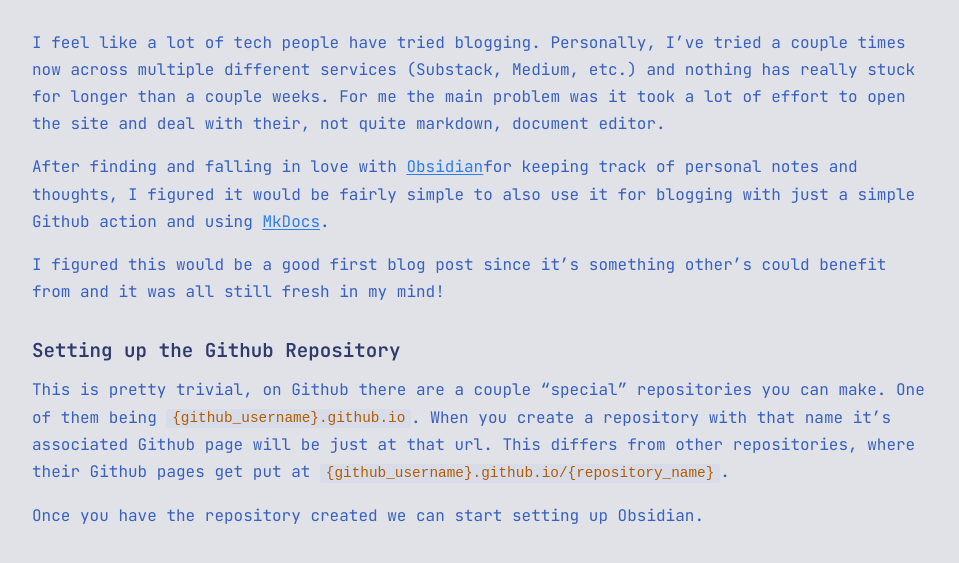
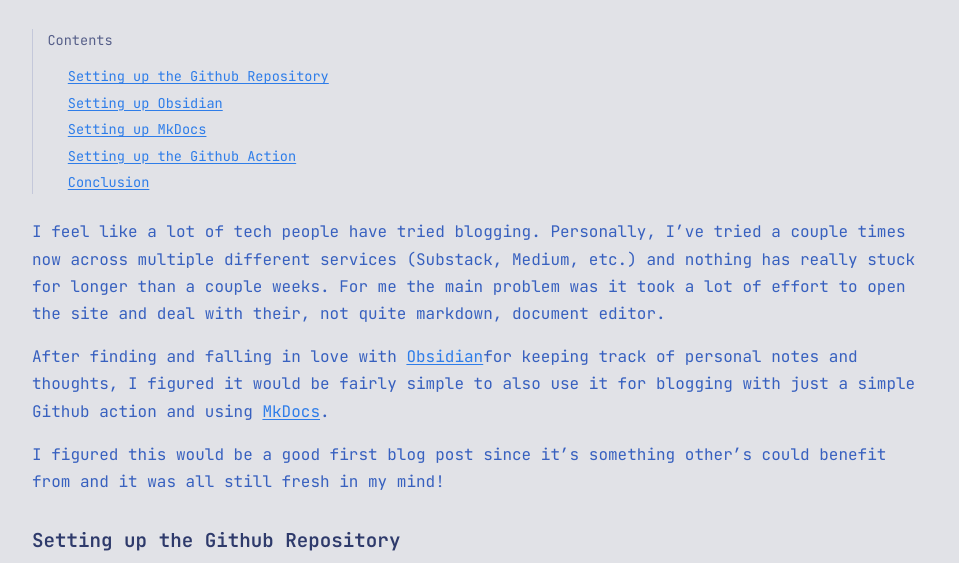
Before and after one commit to lazarust/lazarust.github.io, an Astro site: page /posts/blogging-with-github-pages-mkdocs-and-obsidian in a window 1280 px wide. Shown: the part 214-777 px from the top of the page, without its empty margins (160-1119 px from the left). Built offline with nearby package versions, Linux system fonts and the light colour scheme; Astro itself is replaced by a stand-in of ours.

Commit message:
feat(posts): add article table of contents

```diff
--- a/src/pages/posts/[...slug].astro
+++ b/src/pages/posts/[...slug].astro
@@ -13,7 +13,8 @@ export async function getStaticPaths() {
 }
 
 const { post } = Astro.props;
-const { Content } = await render(post);
+const { Content, headings } = await render(post);
+const tocHeadings = headings.filter((heading) => heading.depth <= 3);
 ---
 
 <BaseLayout title={post.data.title}>
@@ -36,6 +37,18 @@ const { Content } = await render(post);
       <h1>{post.data.title}</h1>
       <time datetime={post.data.date}>{formatPostDate(post.data.date, 'long')}</time>
     </header>
+    {tocHeadings.length >= 3 && (
+      <nav class="post-toc" aria-label="Table of contents">
+        <p class="post-toc-label">Contents</p>
+        <ul>
+          {tocHeadings.map((heading) => (
+            <li>
+              <a href={`#${heading.slug}`}>{heading.text}</a>
+            </li>
+          ))}
+        </ul>
+      </nav>
+    )}
     <Content />
   </article>
 </BaseLayout>
--- a/src/styles/tokyonight.css
+++ b/src/styles/tokyonight.css
@@ -348,6 +348,34 @@ kbd {
   color: var(--comment);
 }
 
+.post-toc {
+  margin: 0 0 1.5rem;
+  padding-left: 0.9rem;
+  border-left: 1px solid var(--border);
+  font-size: 0.85rem;
+}
+
+.post-toc-label {
+  margin-bottom: 0.25rem;
+  color: var(--comment);
+}
+
+.post-toc ul {
+  list-style: none;
+}
+
+.post-toc li {
+  margin: 0.1rem 0;
+}
+
+.post-toc a {
+  color: var(--fg);
+}
+
+.post-toc a:hover {
+  color: var(--cyan);
+}
+
 .post-content {
   line-height: 1.7;
 }
```
